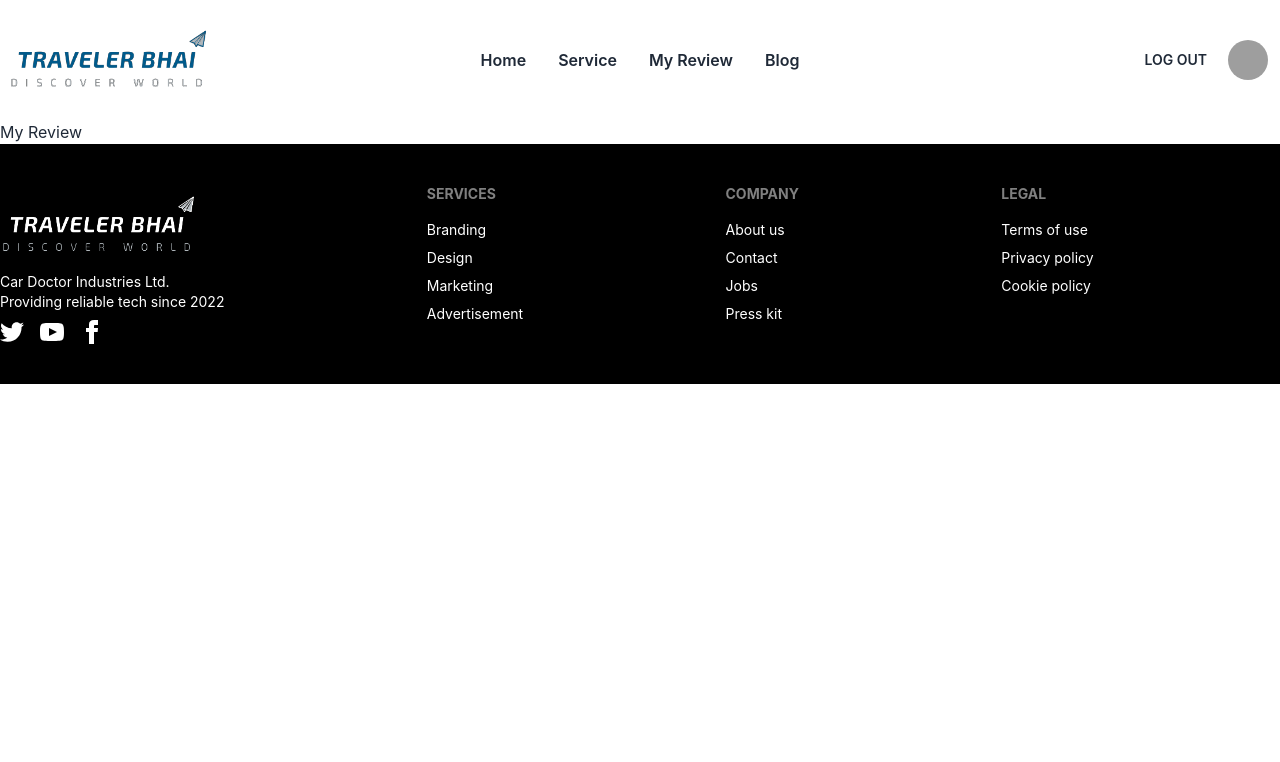
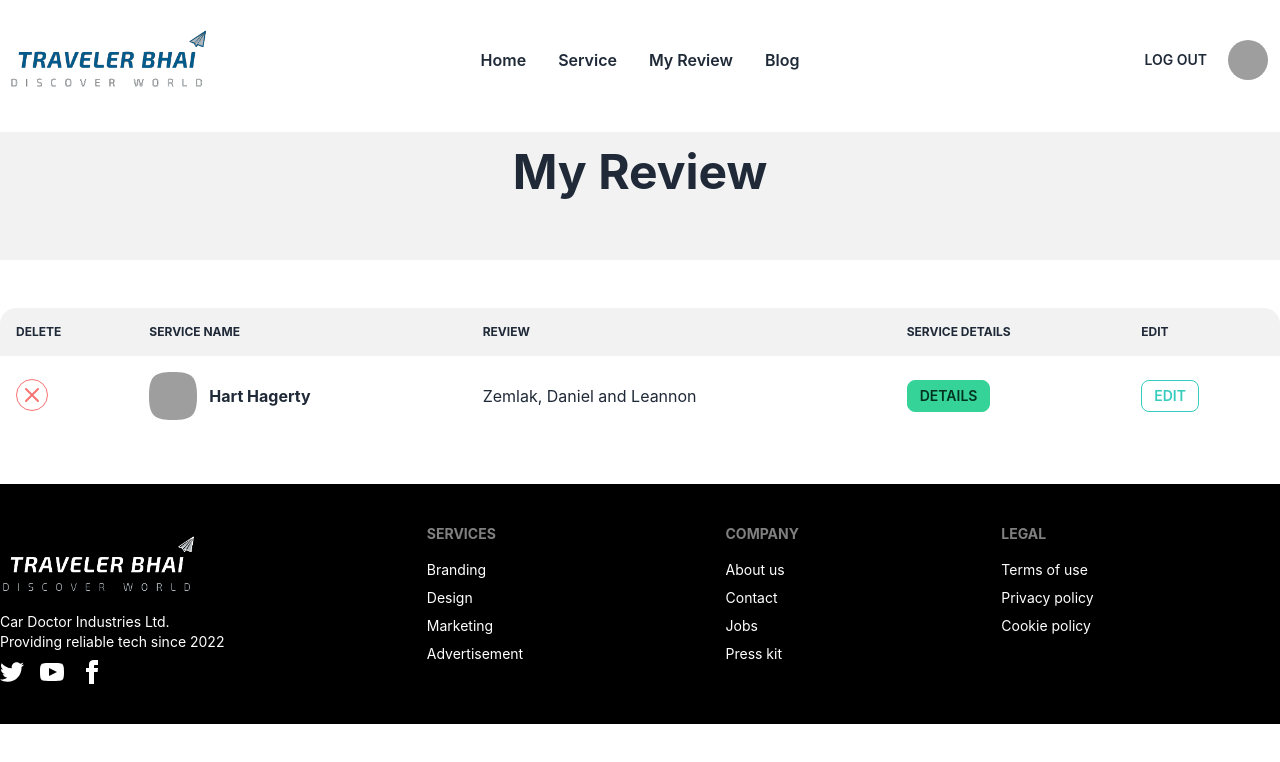
Before and after one commit to rokib2000/traveler-bhai-client, a React (Create React App) app: page /review in a window 1280 px wide. Shown: the top 762 px of the page. Built offline with nearby package versions, Linux system fonts and the light colour scheme; grey boxes are pictures that could not be loaded.

Commit message:
added service page and my review page

```diff
--- a/src/Pages/MyReview/MyReview.js
+++ b/src/Pages/MyReview/MyReview.js
@@ -3,7 +3,67 @@ import React from "react";
 const MyReview = () => {
   return (
     <div>
-      <h1>My Review</h1>
+      <div className="hero bg-base-200 my-6">
+        <div className="hero-content text-center">
+          <div className="max-w-md">
+            <h1 className="text-5xl font-bold">My Review</h1>
+            <p className="py-6"> </p>
+          </div>
+        </div>
+      </div>
+      <div className="container mx-auto">
+        <div className="overflow-x-auto w-full my-12">
+          <table className="table w-full">
+            <thead>
+              <tr>
+                <th>Delete</th>
+                <th>Service Name</th>
+                <th>Review</th>
+                <th>Service Details</th>
+                <th>Edit</th>
+              </tr>
+            </thead>
+            <tbody>
+              <tr>
+                <th>
+                  <label>
+                    <button className="btn btn-circle btn-outline btn-error btn-sm">
+                      <svg
+                        xmlns="http://www.w3.org/2000/svg"
+                        className="h-6 w-6"
+                        fill="none"
+                        viewBox="0 0 24 24"
+                        stroke="currentColor"
+                      >
+                        <path strokeLinecap="round" strokeLinejoin="round" strokeWidth="2" d="M6 18L18 6M6 6l12 12" />
+                      </svg>
+                    </button>
+                  </label>
+                </th>
+                <td>
+                  <div className="flex items-center space-x-3">
+                    <div className="avatar">
+                      <div className="mask mask-squircle w-12 h-12">
+                        <img src="/tailwind-css-component-profile-2@56w.png" alt="Avatar Tailwind CSS Component" />
+                      </div>
+                    </div>
+                    <div>
+                      <div className="font-bold">Hart Hagerty</div>
+                    </div>
+                  </div>
+                </td>
+                <td>Zemlak, Daniel and Leannon</td>
+                <td>
+                  <button className="btn  btn-success btn-sm">Details</button>
+                </td>
+                <th>
+                  <button className="btn btn-outline btn-accent btn-sm">Edit</button>
+                </th>
+              </tr>
+            </tbody>
+          </table>
+        </div>
+      </div>
     </div>
   );
 };
--- /dev/null
+++ b/src/Pages/Service/Service.js
@@ -0,0 +1,48 @@
+import React from "react";
+
+const Service = () => {
+  return (
+    <div>
+      <div className="hero bg-base-200 my-6">
+        <div className="hero-content text-center">
+          <div className="max-w-md">
+            <h1 className="text-5xl font-bold">All Popular Services</h1>
+            <p className="py-6">Provident cupiditate voluptatem et in. Provident cupiditate voluptatem et in.</p>
+          </div>
+        </div>
+      </div>
+      <div className="container mx-auto">
+        <div className="grid md:grid-cols-3 gap-6 my-12">
+          {/* card start  */}
+          <div className="w-full rounded overflow-hidden shadow-lg">
+            <img className="w-full" src="https://placeimg.com/400/225/arch" alt="Sunset in the mountains" />
+            <div className="px-6 py-4">
+              <div className="font-bold text-xl mb-2">The Coldest Sunset</div>
+              <p className="text-gray-700 text-base">
+                <span className="font-semibold">Location:</span> Bangladesh
+              </p>
+              <p className="text-gray-700 text-base">
+                <span className="font-semibold">Price:</span> $999
+              </p>
+              <p className="text-gray-700 text-base">
+                <small>
+                  Lorem ipsum dolor sit amet, consectetur adipisicing elit. Voluptatibus quia, nulla! Maiores et
+                  perferendis eaque, exercitationem praesentium nihil.
+                </small>
+              </p>
+            </div>
+            <div className="px-6 pt-4 pb-2 flex justify-between items-center">
+              <span className="inline-block bg-gray-200 rounded-full px-3 py-1 text-sm font-semibold text-gray-700 mr-2 mb-2">
+                20 Review
+              </span>
+              <button className="btn btn-primary ">View Details</button>
+            </div>
+          </div>
+          {/* card end  */}
+        </div>
+      </div>
+    </div>
+  );
+};
+
+export default Service;
--- a/src/Pages/Shared/Header/Header.js
+++ b/src/Pages/Shared/Header/Header.js
@@ -13,11 +13,11 @@ const Header = () => {
       </li>
 
       <li>
-        <Link to="/">Service</Link>
+        <Link to="/service">Service</Link>
       </li>
 
       <li>
-        <Link to="/">My Review</Link>
+        <Link to="/review">My Review</Link>
       </li>
 
       <li>
--- a/src/Router/Routes/Routes.js
+++ b/src/Router/Routes/Routes.js
@@ -5,6 +5,7 @@ import Home from "../../Pages/Home/Home/Home";
 import Login from "../../Pages/Login/Login";
 import MyReview from "../../Pages/MyReview/MyReview";
 import Page404 from "../../Pages/Page404/Page404";
+import Service from "../../Pages/Service/Service";
 import SignUp from "../../Pages/SignUp/SignUp";
 
 const router = createBrowserRouter([
@@ -29,6 +30,10 @@ const router = createBrowserRouter([
         element: <MyReview></MyReview>,
       },
       {
+        path: "/service",
+        element: <Service></Service>,
+      },
+      {
         path: "/blog",
         element: <Blog></Blog>,
       },
```
